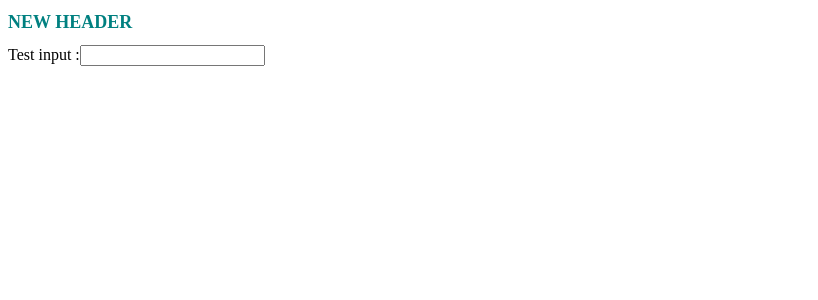
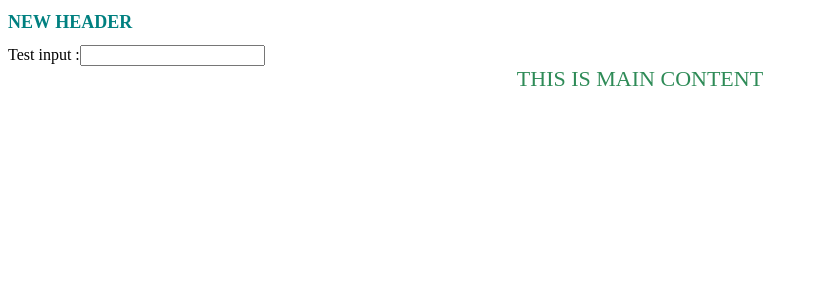
Before and after one commit to BojanMijatovic/start-with-react, a React (Create React App) app in the folder practice-and-examples/: page / in a window 1280 px wide. Shown: the top 300 px of the page, without its empty margins (0-818 px from the left). Built offline with nearby package versions, Linux system fonts and the light colour scheme.

Commit message:
good practice

```diff
--- a/practice-and-examples/src/App.js
+++ b/practice-and-examples/src/App.js
@@ -1,6 +1,6 @@
 import React from 'react';
 import Header from './components/Header'
-
+import MainContent from './components/MainContent'
 
 class App extends React.Component {
 
@@ -8,6 +8,7 @@ class App extends React.Component {
     return (
       <div>
         <Header />
+        <MainContent />
       </div>
     )
   };
--- /dev/null
+++ b/practice-and-examples/src/components/MainContent.js
@@ -0,0 +1,12 @@
+import React from 'react';
+import content from '../components/style/content.css'
+
+
+const MainContent = (props) => {
+  return (
+    <p className='main'>This is main content</p>
+  )
+}
+
+
+export default MainContent;
--- /dev/null
+++ b/practice-and-examples/src/components/style/content.css
@@ -0,0 +1,8 @@
+.main {
+  color: seagreen;
+  text-align: center;
+  font-size: 22px;
+  margin: 0;
+  padding: 0;
+  text-transform: uppercase;
+}
```
